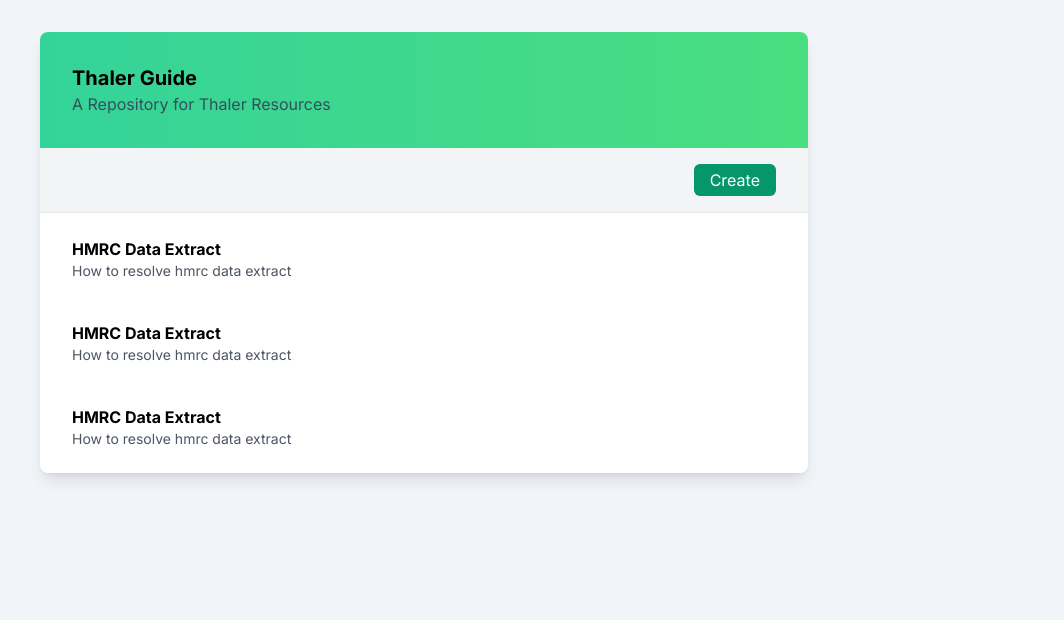
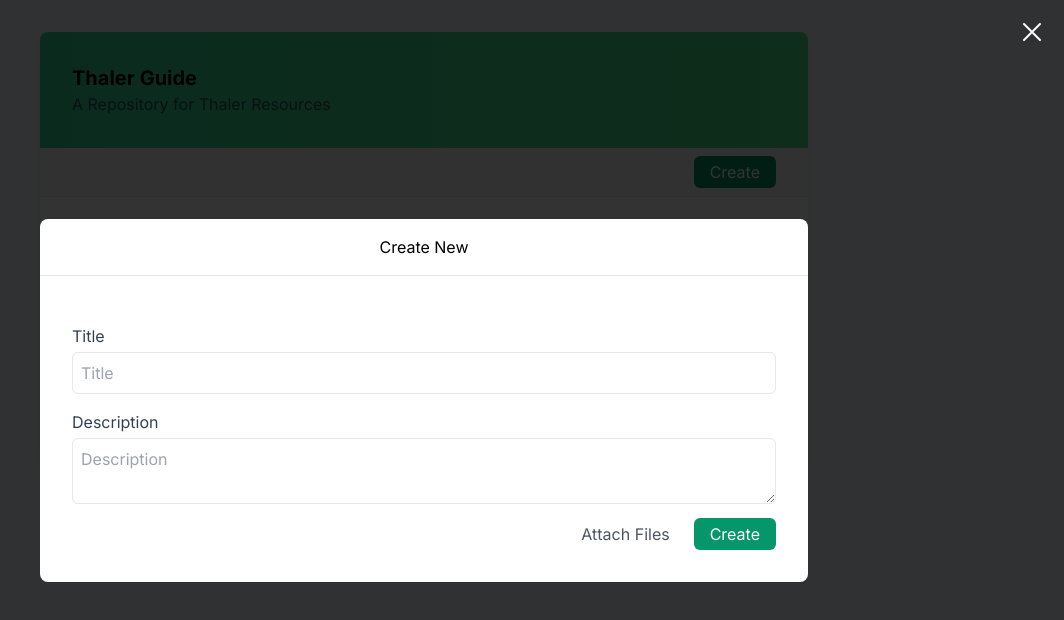
Before and after one commit to moflanagan/thaler-guide, a Next.js app: page / in a window 1280 px wide. Both pictures are taken after a click on the button "Create". Shown: the top 620 px of the page, without its empty margins (216-1280 px from the left). Built offline with nearby package versions, Linux system fonts and the light colour scheme.

Commit message:
Create form pop-up

```diff
--- /dev/null
+++ b/app/components/Button.js
@@ -0,0 +1,7 @@
+export default function Button(props) {
+  return(
+    <button {...props} className={"py-1 px-4 rounded-md "
+    + (props.primary ? 'bg-emerald-600 text-white' : 'text-gray-600')
+   }/>
+  );
+}
--- /dev/null
+++ b/app/components/CreateFormPopup.js
@@ -0,0 +1,37 @@
+import Button from "./Button";
+
+export default function CreateFormPopup({setShow}) {
+  return(
+   <div className="fixed inset-0 bg-white md:bg-black md:bg-opacity-80 flex md:items-center">
+    <button onClick={() => setShow(false)} className="hidden md:block fixed top-4 right-4 text-white">
+      <svg xmlns="http://www.w3.org/2000/svg" fill="none" viewBox="0 0 24 24" strokeWidth={1.5} stroke="currentColor" className="w-8 h-8">
+      <path strokeLinecap="round" strokeLinejoin="round" d="M6 18L18 6M6 6l12 12" />
+      </svg>
+    </button>
+    <div className="w-full">
+     <div className="bg-white md:max-w-3xl md:mx-auto md:rounded-lg overflow-hidden">
+      <div className="relative">
+        <button onClick={() => setShow(false)}  className="absolute top-4 left-4 md:hidden text-gray-600">
+        <svg xmlns="http://www.w3.org/2000/svg" fill="none" viewBox="0 0 24 24" strokeWidth={1.5} stroke="currentColor" className="w-6 h-6">
+        <path strokeLinecap="round" strokeLinejoin="round" d="M10.5 19.5L3 12m0 0l7.5-7.5M3 12h18" />
+        </svg>
+        </button>
+       <h2 className="py-4 text-center border-b">
+        Create New
+       </h2>
+      </div>
+      <form className="p-8">
+        <label className=" block mt-4 mb-1 text-slate-700">Title</label>
+        <input className="w-full border p-2 rounded-md" type="text" placeholder="Title"/>
+        <label className=" block mt-4 mb-1 text-slate-700">Description</label>
+        <textarea className="w-full border p-2 rounded-md" placeholder="Description"></textarea>
+        <div className="flex gap-2 mt-2 justify-end">
+        <Button>Attach Files</Button>
+        <Button primary>Create</Button>
+        </div>
+      </form>
+     </div>
+    </div>
+   </div>
+  );
+}
--- a/app/page.js
+++ b/app/page.js
@@ -1,6 +1,16 @@
+'use client'
+import { useState } from "react";
 import ResourceItem from "./components/ResourceItem";
+import CreateFormPopup from "./components/CreateFormPopup";
+import Button from "./components/Button";
 
 export default function Home() {
+
+  const [showCreatePopup, setShowCreatePopup] = useState(false);
+  function openCreatePopup(){
+    setShowCreatePopup(true);
+  }
+
   return (
 
    <main className="bg-white md:max-w-3xl mx-auto md:shadow-lg md:rounded-lg md:mt-8 overflow-hidden">
@@ -9,12 +19,12 @@ export default function Home() {
       <p className="text-opacity-90 text-slate-700">A Repository for Thaler Resources</p>
     </div>
 
-    <div className="bg-gray-100 px-8 py-4 flex border-b">
+    <div className="bg-gray-100 px-8 py-2 flex border-b">
       <div className="grow"></div>
       <div>
-        <button className="bg-emerald-600 py-1 px-4 rounded-md text-white">
+        <Button primary onClick={openCreatePopup} >
         Create
-        </button>
+        </Button>
       </div>
     </div>
 
@@ -22,6 +32,9 @@ export default function Home() {
     <ResourceItem />
     <ResourceItem />
 
+    {showCreatePopup && (
+      <CreateFormPopup setShow={setShowCreatePopup} />
+    )}
    </main>
   )
 }
```
